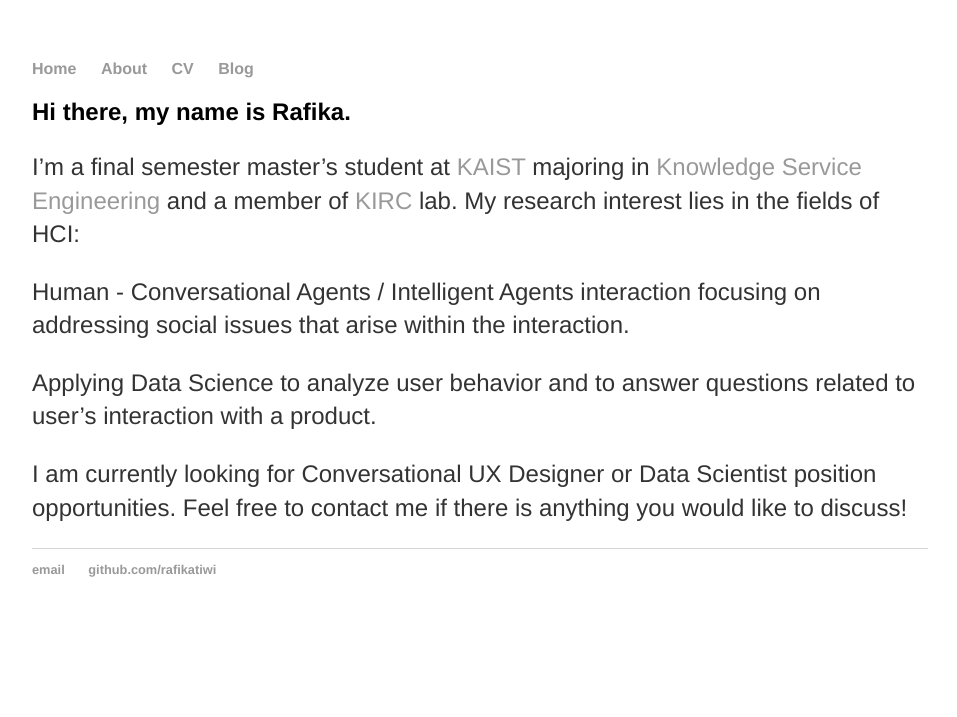
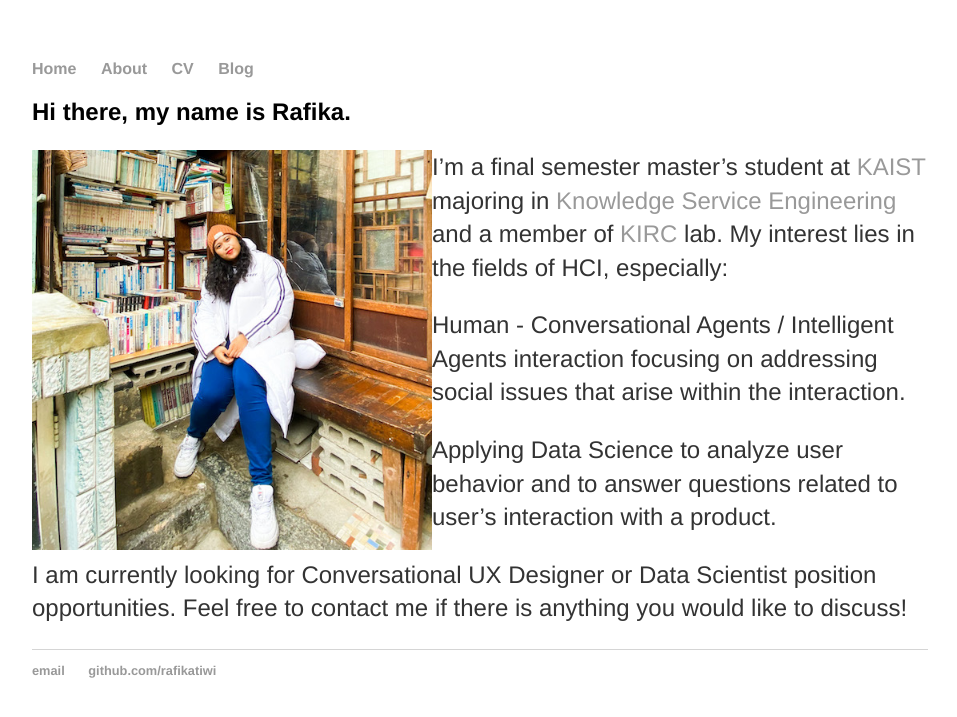
Before and after one commit to rafikatiwi/rafikatiwi.github.io, a Jekyll site: the page built from index.md, in a window 1280 px wide. Shown: the top 717 px of the page, without its empty margins (160-1117 px from the left). Built offline with Jekyll 4.4.1, drawn with Linux system fonts in a browser that asks for light colours.

Commit message:
Update index.md

```diff
--- a/index.md
+++ b/index.md
@@ -3,8 +3,8 @@ layout: default
 title: Rafikatiwi Nur Pujiarti
 ---
 ## Hi there, my name is Rafika.
-
-I'm a final semester master's student at [KAIST](https://www.kaist.ac.kr/en/) majoring in [Knowledge Service Engineering](https://kse.kaist.ac.kr/) and a member of [KIRC](http://kirc.kaist.ac.kr/) lab. My research interest lies in the fields of HCI: <br>
+<img align="left" width="400" height="400" src="./assets/profile_pic.jpg">
+I'm a final semester master's student at [KAIST](https://www.kaist.ac.kr/en/) majoring in [Knowledge Service Engineering](https://kse.kaist.ac.kr/) and a member of [KIRC](http://kirc.kaist.ac.kr/) lab. My interest lies in the fields of HCI, especially: <br>
 
 Human - Conversational Agents / Intelligent Agents interaction focusing on addressing social issues that arise within the interaction. <br>
 
```
